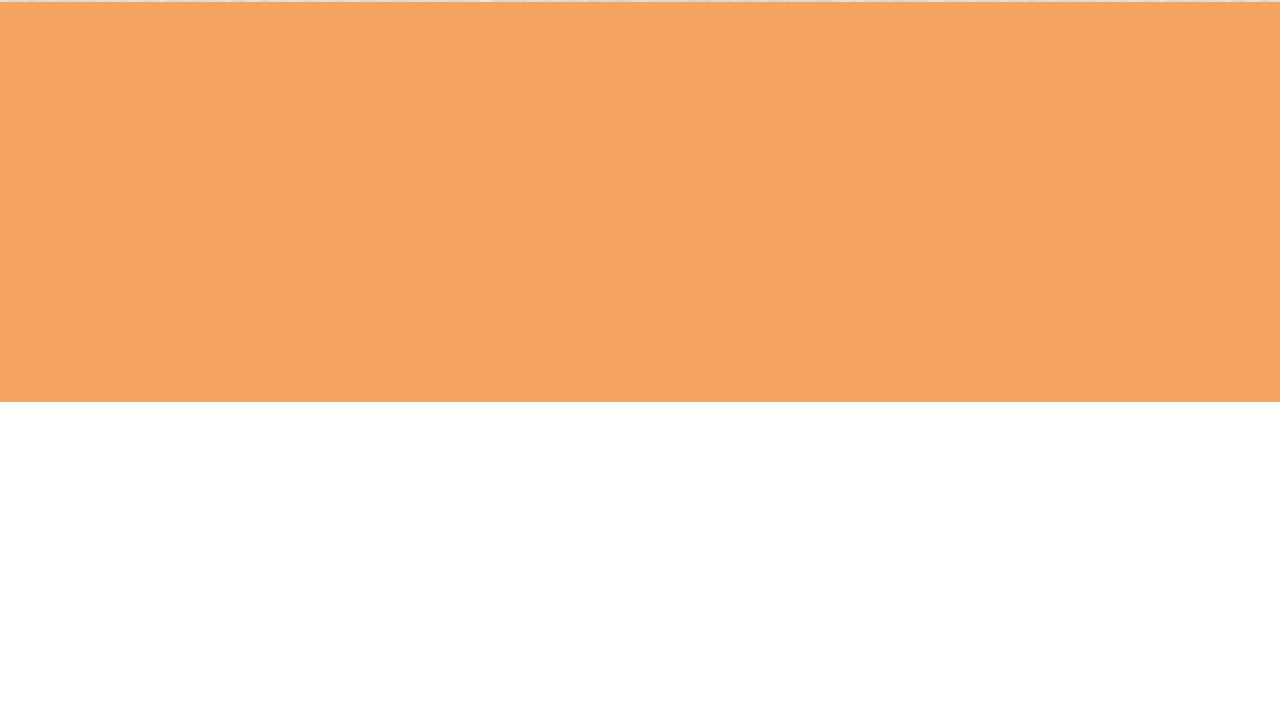
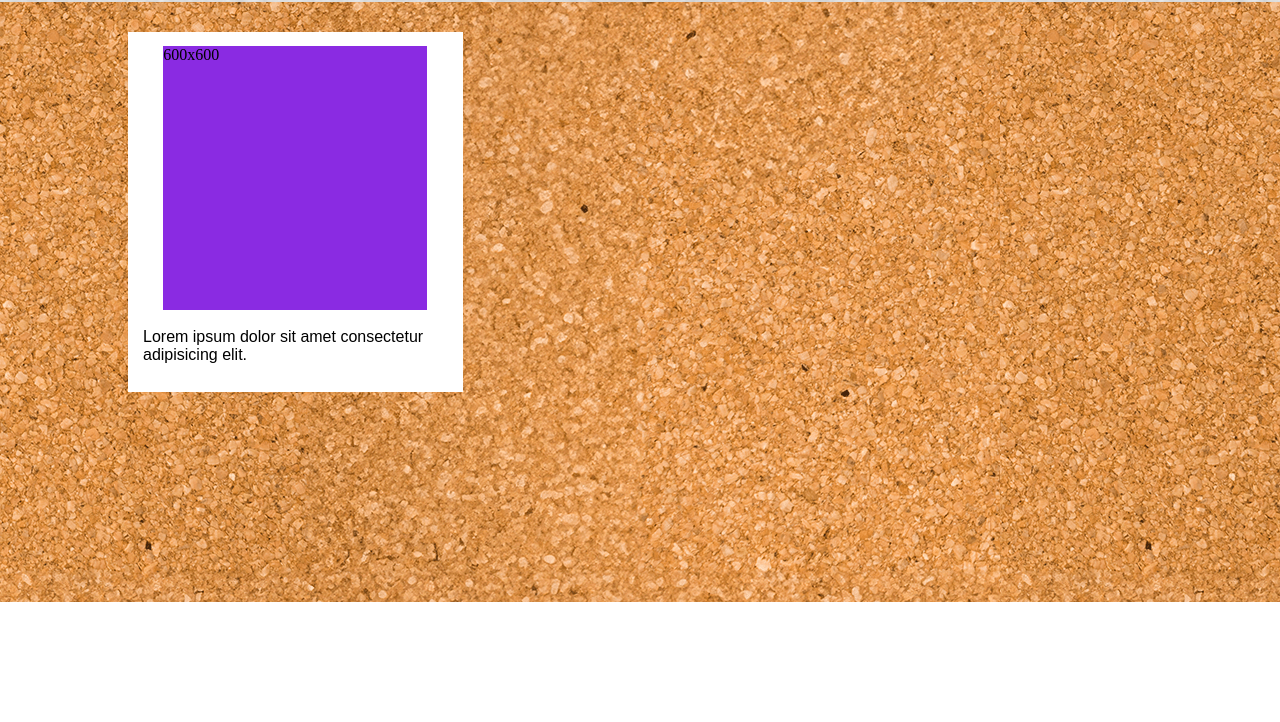
Before and after one commit to ilenia-agnolon/js-photo-blog, a plain HTML site: page index.html in a window 1280 px wide. Shown: the part 78-800 px from the top of the page. Drawn offline with Linux system fonts and the light colour scheme; a web font is replaced by a local one.

Commit message:
creato struttura per cards/immagini da inserire in seguito

```diff
--- a/css/style.css
+++ b/css/style.css
@@ -1,7 +1,7 @@
 /* Font utilizzati:
 
-titoli:  ‘Edu Tas Beginner’, sans-serif;d
-ate: ‘Sometype Mono’, ‘monospace’; */
+titoli:  ‘Edu Tas Beginner’, sans-serif;
+date: ‘Sometype Mono’, ‘monospace’; */
 
 /*************************************************
     GENERAL RULES CSS
@@ -26,6 +26,8 @@ header {
 
 h1 {
     line-height: 80px;
+    font-family:Edu Tas Beginner, sans-serif;
+    font-size: 50px;
 }
 
 
@@ -36,5 +38,44 @@ h1 {
  *************************************************/
  main {
     background-color: sandybrown;
-    height: 400px;
+    height: 600px;
+    background-image: url(../img/cork.png);
+    padding-top: 30px;
  }
+
+ .cards-container {
+    width: 80%;
+    margin: 0 auto;
+ }
+
+ .row {
+    display: flex;
+    flex-wrap: wrap;
+    gap: 10px;
+ }
+
+.col {
+    width: calc((100% / 3) - (20px / 3));
+    background-color: white;
+    height: 360px;
+}
+
+.card {
+    padding-top: 14px;
+}
+
+/* spazio img */
+.spazio-per-immagine {
+    background-color: blueviolet;
+    height: 100px;
+    width: 80%;
+    margin: 0 auto;
+    width: 264px;
+    height: 264px;
+}
+
+/* didascalia img */
+.text {
+    padding: 18px 15px;
+    font-family:Edu Tas Beginner, sans-serif;
+}
--- a/index.html
+++ b/index.html
@@ -21,7 +21,32 @@
         <h1>ESTATE '24</h1>
     </header>
 
-    <main></main>
+    <main>
+
+        <div class="cards-container">
+
+            <div class="row">
+                <!-- img 1 -->
+                <div class="col">
+
+                    <div class="card">
+                        <div class="spazio-per-immagine">600x600</div>
+                        <p class="text">Lorem ipsum dolor sit amet consectetur adipisicing elit.</p>
+                    </div>
+
+
+
+                </div>
+
+
+
+                </div>
+
+            </div>
+
+        </div>
+
+    </main>
 
 
 <!-- js -->
```
